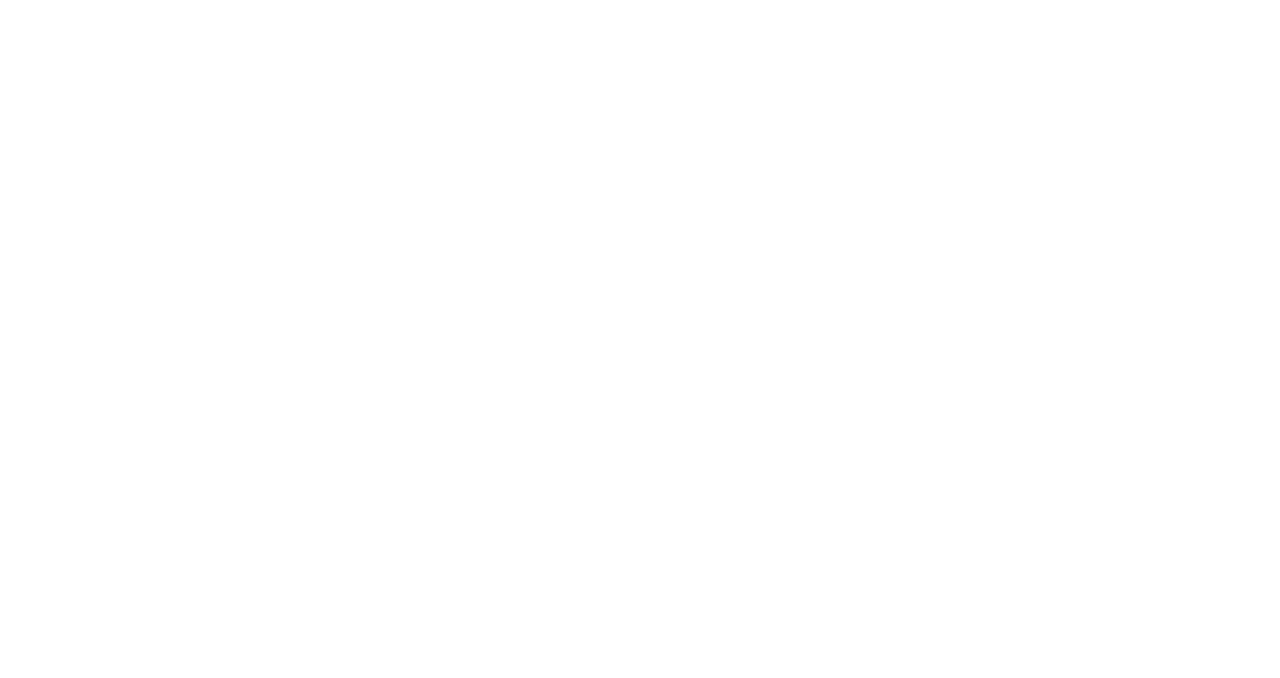
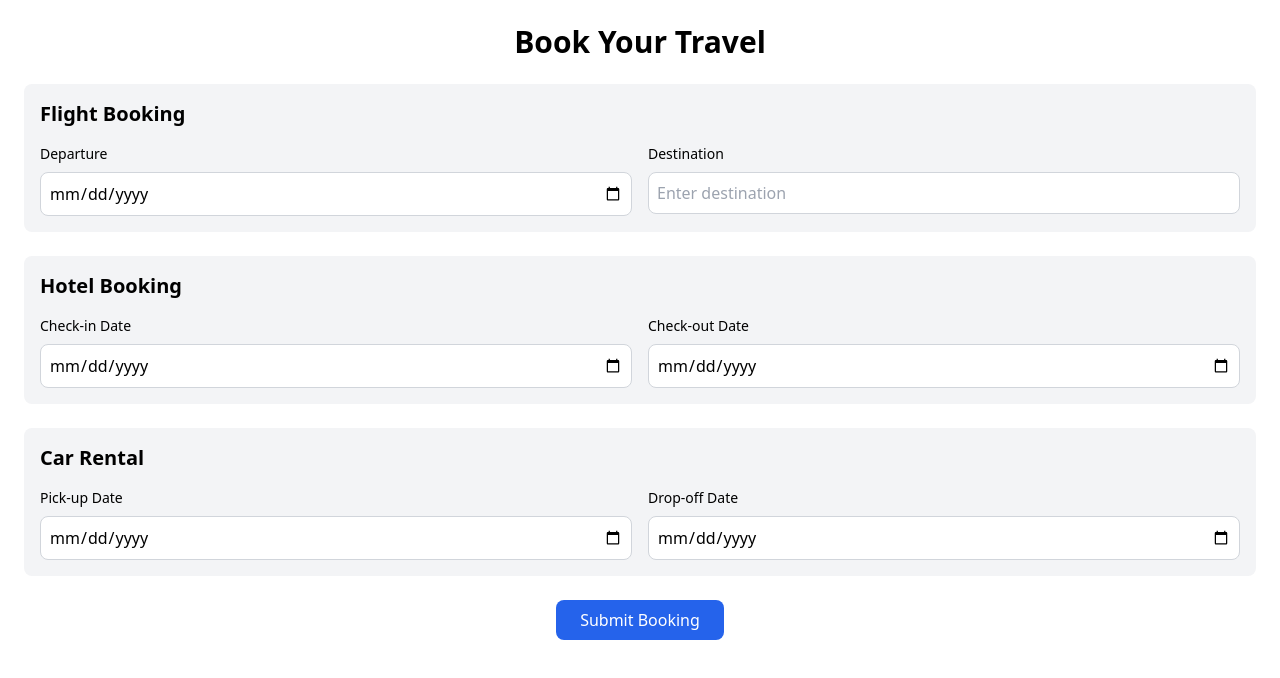
Before and after one commit to Kirito0051/Travel_Tails, a Nuxt app: page /booking in a window 1280 px wide. Before the commit this address had no page. Shown: the top 678 px of the page. Built offline with nearby package versions, Linux system fonts and the light colour scheme; a web font is replaced by a local one.

Commit message:
Add files via upload

```diff
--- /dev/null
+++ b/pages/booking.vue
@@ -0,0 +1,113 @@
+<template>
+    <div class="container mx-auto p-6">
+        <h1 class="text-3xl font-bold text-center mb-6">Book Your Travel</h1>
+
+        <form @submit.prevent="handleSubmit" class="space-y-6">
+            <!-- Flight Booking Section -->
+            <div class="bg-gray-100 p-4 rounded-lg">
+                <h2 class="text-xl font-semibold">Flight Booking</h2>
+                <div class="grid grid-cols-2 gap-4 mt-4">
+                    <div>
+                        <label for="departure" class="block text-sm font-medium">Departure</label>
+                        <input id="departure" type="date" v-model="departure"
+                            class="mt-2 p-2 w-full border border-gray-300 rounded-lg" />
+                        <span v-if="errors.departure" class="text-red-500 text-sm">{{ errors.departure }}</span>
+                    </div>
+                    <div>
+                        <label for="destination" class="block text-sm font-medium">Destination</label>
+                        <input id="destination" type="text" v-model="destination" placeholder="Enter destination"
+                            class="mt-2 p-2 w-full border border-gray-300 rounded-lg" />
+                        <span v-if="errors.destination" class="text-red-500 text-sm">{{ errors.destination }}</span>
+                    </div>
+                </div>
+            </div>
+
+            <!-- Hotel Booking Section -->
+            <div class="bg-gray-100 p-4 rounded-lg">
+                <h2 class="text-xl font-semibold">Hotel Booking</h2>
+                <div class="grid grid-cols-2 gap-4 mt-4">
+                    <div>
+                        <label for="checkin" class="block text-sm font-medium">Check-in Date</label>
+                        <input id="checkin" type="date" v-model="checkin"
+                            class="mt-2 p-2 w-full border border-gray-300 rounded-lg" />
+                    </div>
+                    <div>
+                        <label for="checkout" class="block text-sm font-medium">Check-out Date</label>
+                        <input id="checkout" type="date" v-model="checkout"
+                            class="mt-2 p-2 w-full border border-gray-300 rounded-lg" />
+                    </div>
+                </div>
+            </div>
+
+            <!-- Car Rental Section -->
+            <div class="bg-gray-100 p-4 rounded-lg">
+                <h2 class="text-xl font-semibold">Car Rental</h2>
+                <div class="grid grid-cols-2 gap-4 mt-4">
+                    <div>
+                        <label for="pickup" class="block text-sm font-medium">Pick-up Date</label>
+                        <input id="pickup" type="date" v-model="pickup"
+                            class="mt-2 p-2 w-full border border-gray-300 rounded-lg" />
+                    </div>
+                    <div>
+                        <label for="dropoff" class="block text-sm font-medium">Drop-off Date</label>
+                        <input id="dropoff" type="date" v-model="dropoff"
+                            class="mt-2 p-2 w-full border border-gray-300 rounded-lg" />
+                    </div>
+                </div>
+            </div>
+
+            <!-- Submit Button -->
+            <div class="text-center">
+                <button type="submit" class="bg-blue-600 text-white py-2 px-6 rounded-lg">Submit Booking</button>
+            </div>
+        </form>
+    </div>
+</template>
+
+<script>
+export default {
+    name: 'BookingPage',
+    data() {
+        return {
+            departure: '',
+            destination: '',
+            checkin: '',
+            checkout: '',
+            pickup: '',
+            dropoff: '',
+            errors: {}
+        }
+    },
+    methods: {
+        handleSubmit() {
+            this.errors = {}; // Reset errors
+            if (!this.departure) {
+                this.errors.departure = "Departure date is required";
+            }
+            if (!this.destination) {
+                this.errors.destination = "Destination is required";
+            }
+            if (!this.checkin) {
+                this.errors.checkin = "Check-in date is required";
+            }
+            if (!this.checkout) {
+                this.errors.checkout = "Check-out date is required";
+            }
+            if (!this.pickup) {
+                this.errors.pickup = "Pick-up date is required";
+            }
+            if (!this.dropoff) {
+                this.errors.dropoff = "Drop-off date is required";
+            }
+
+            if (Object.keys(this.errors).length === 0) {
+                alert("Booking Successful!");
+            }
+        }
+    }
+}
+</script>
+
+<style scoped>
+/* Add any custom styles here */
+</style>
```
